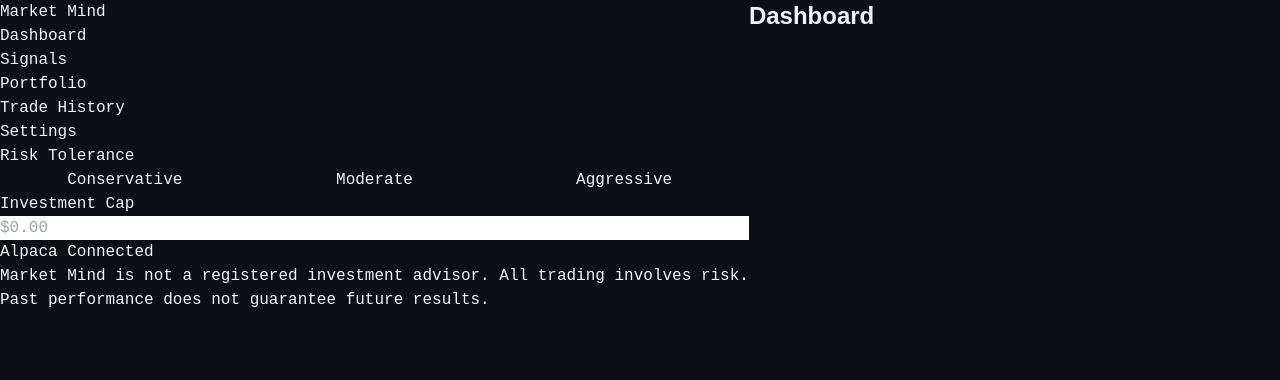
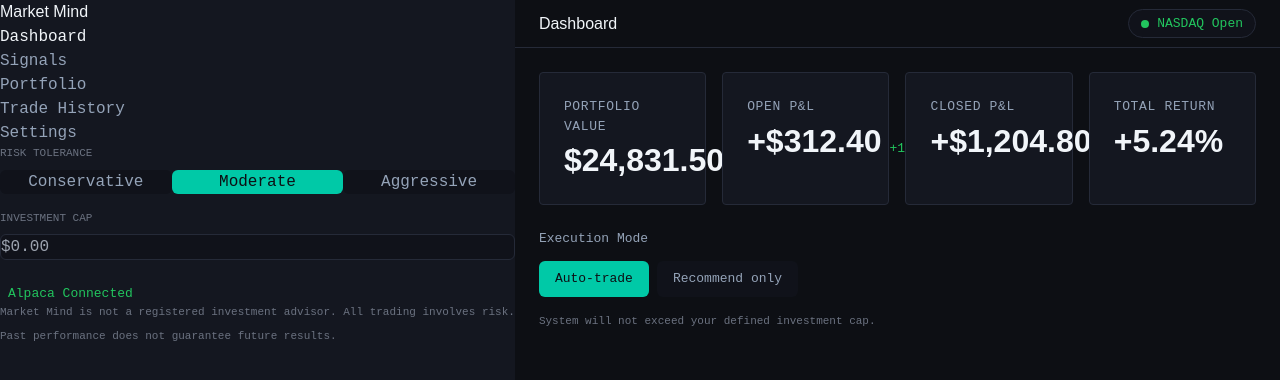
Before and after one commit to AEGIS-OSX/market-mind, a Next.js app: page /dashboard in a window 1280 px wide. Shown: the top 380 px of the page. Built offline with nearby package versions, Linux system fonts and the light colour scheme.

Commit message:
feat: Dashboard Page — Hero Metrics [worker-t2 via sterling]

```diff
--- a/app/dashboard/page.tsx
+++ b/app/dashboard/page.tsx
@@ -1,7 +1,183 @@
+"use client";
+
+import React, { useState, useEffect } from "react";
+import { motion, AnimatePresence } from "framer-motion";
+
+/**
+ * DESIGN TOKENS REFERENCE (from globals.css):
+ * --color-canvas: #0D0F14
+ * --color-surface-1: #141720
+ * --color-surface-2: #1C2030
+ * --color-surface-3: #10121A
+ * --color-border: #252A38
+ * --color-accent: #00C9A7
+ * --color-accent-ink: #0D0F14
+ * --color-gain: #22C55E
+ * --color-loss: #EF4444
+ * --color-text-primary: #F1F5F9
+ * --color-text-secondary: #94A3B8
+ * --color-text-muted: #6B7280
+ * --font-display: Söhne
+ * --font-body: Berkeley Mono
+ */
+
+interface MetricCardProps {
+  label: string;
+  value: string;
+  delta?: string;
+  deltaType?: "gain" | "loss";
+  loading?: boolean;
+}
+
+const Skeleton = () => (
+  <div className="animate-pulse space-y-2">
+    <div className="h-3 w-24 bg-[var(--color-surface-3)] rounded-[var(--radius-sm)]" />
+    <div className="h-8 w-32 bg-[var(--color-surface-3)] rounded-[var(--radius-sm)]" />
+  </div>
+);
+
+const MetricCard = ({ label, value, delta, deltaType, loading }: MetricCardProps) => {
+  const [isFlashing, setIsFlashing] = useState(false);
+  const [prevValue, setPrevValue] = useState(value);
+
+  useEffect(() => {
+    if (value !== prevValue) {
+      setIsFlashing(true);
+      const timer = setTimeout(() => setIsFlashing(false), 300);
+      setPrevValue(value);
+      return () => clearTimeout(timer);
+    }
+  }, [value, prevValue]);
+
+  if (loading) {
+    return (
+      <div className="p-6 bg-[var(--color-surface-1)] border border-[var(--color-border)] rounded-[var(--radius-panel)] h-[104px] flex flex-col justify-center">
+        <Skeleton />
+      </div>
+    );
+  }
+
+  const deltaColor = deltaType === "gain" ? "text-[var(--color-gain)]" : "text-[var(--color-loss)]";
+  const flashColor = deltaType === "loss" ? "var(--color-loss)" : "var(--color-gain)";
+
+  return (
+    <div className="p-6 bg-[var(--color-surface-1)] border border-[var(--color-border)] rounded-[var(--radius-panel)] hover:bg-[var(--color-surface-2)] transition-colors duration-[var(--duration-fast)] ease-[var(--ease-out)]">
+      <p className="text-[13px] font-[family-name:var(--font-body)] text-[var(--color-text-secondary)] mb-1 uppercase tracking-wider">
+        {label}
+      </p>
+      <div className="flex items-baseline gap-2">
+        <motion.span
+          animate={{
+            color: isFlashing ? flashColor : "var(--color-text-primary)",
+          }}
+          transition={{ duration: 0.3 }}
+          className="text-[32px] font-[family-name:var(--font-display)] font-semibold leading-tight"
+        >
+          {value}
+        </motion.span>
+        {delta && (
+          <span className={`text-[13px] font-[family-name:var(--font-body)] ${deltaColor}`}>
+            {delta}
+          </span>
+        )}
+      </div>
+    </div>
+  );
+};
+
 export default function DashboardPage() {
+  const [isLoading, setIsLoading] = useState(true);
+  const [executionMode, setExecutionMode] = useState<"auto" | "recommend">("auto");
+  const [marketOpen, setMarketOpen] = useState(true);
+
+  // Mock loading state
+  useEffect(() => {
+    const timer = setTimeout(() => setIsLoading(false), 1000);
+    return () => clearTimeout(timer);
+  }, []);
+
   return (
-    <section id="top">
-      <h1 className="text-2xl font-semibold" style={{ color: 'var(--color-text)' }}>Dashboard</h1>
-    </section>
+    <main className="flex-1 flex flex-col min-h-screen bg-[var(--color-canvas)]">
+      {/* Top Bar */}
+      <header className="h-12 border-b border-[var(--color-border)] px-6 flex items-center justify-between shrink-0">
+        <h1 className="text-[16px] font-[family-name:var(--font-display)] font-medium text-[var(--color-text-primary)]">
+          Dashboard
+        </h1>
+        <div className="flex items-center gap-2 px-3 py-1 rounded-full bg-[var(--color-surface-3)] border border-[var(--color-border)]">
+          <div
+            className={`w-2 h-2 rounded-full ${marketOpen ? "bg-[var(--color-gain)]" : "bg-[var(--color-text-muted)]"}`}
+          />
+          <span className={`text-[13px] font-[family-name:var(--font-body)] ${marketOpen ? "text-[var(--color-gain)]" : "text-[var(--color-text-muted)]"}`}>
+            {marketOpen ? "NASDAQ Open" : "NASDAQ Closed"}
+          </span>
+        </div>
+      </header>
+
+      {/* Metrics Grid */}
+      <section className="p-6 grid grid-cols-1 sm:grid-cols-2 lg:grid-cols-4 gap-4">
+        <MetricCard
+          label="Portfolio Value"
+          value="$24,831.50"
+          loading={isLoading}
+        />
+        <MetricCard
+          label="Open P&L"
+          value="+$312.40"
+          delta="+1.27%"
+          deltaType="gain"
+          loading={isLoading}
+        />
+        <MetricCard
+          label="Closed P&L"
+          value="+$1,204.80"
+          delta="+4.85%"
+          deltaType="gain"
+          loading={isLoading}
+        />
+        <MetricCard
+          label="Total Return"
+          value="+5.24%"
+          deltaType="gain"
+          loading={isLoading}
+        />
+      </section>
+
+      {/* Controls Section */}
+      <section className="px-6 pb-6 space-y-4">
+        <div className="flex flex-col gap-3">
+          <label className="text-[13px] font-[family-name:var(--font-body)] text-[var(--color-text-secondary)]">
+            Execution Mode
+          </label>
+          <div className="flex gap-2">
+            <button
+              onClick={() => setExecutionMode("auto")}
+              disabled={isLoading}
+              className={`h-9 px-4 rounded-[var(--radius-button)] text-[13px] font-medium transition-all duration-[var(--duration-fast)] ease-[var(--ease-out)] focus:outline-none focus:ring-2 focus:ring-[var(--color-accent)] focus:ring-offset-2 focus:ring-offset-[var(--color-canvas)] disabled:opacity-50 disabled:cursor-not-allowed ${
+                executionMode === "auto"
+                  ? "bg-[var(--color-accent)] text-[var(--color-accent-ink)]"
+                  : "bg-[var(--color-surface-3)] text-[var(--color-text-secondary)] hover:bg-[var(--color-surface-2)] hover:text-[var(--color-text-primary)]"
+              }`}
+            >
+              Auto-trade
+            </button>
+            <button
+              onClick={() => setExecutionMode("recommend")}
+              disabled={isLoading}
+              className={`h-9 px-4 rounded-[var(--radius-button)] text-[13px] font-medium transition-all duration-[var(--duration-fast)] ease-[var(--ease-out)] focus:outline-none focus:ring-2 focus:ring-[var(--color-accent)] focus:ring-offset-2 focus:ring-offset-[var(--color-canvas)] disabled:opacity-50 disabled:cursor-not-allowed ${
+                executionMode === "recommend"
+                  ? "bg-[var(--color-accent)] text-[var(--color-accent-ink)]"
+                  : "bg-[var(--color-surface-3)] text-[var(--color-text-secondary)] hover:bg-[var(--color-surface-2)] hover:text-[var(--color-text-primary)]"
+              }`}
+            >
+              Recommend only
+            </button>
+          </div>
+        </div>
+
+        <p className="text-[11px] font-[family-name:var(--font-body)] text-[var(--color-text-muted)]">
+          System will not exceed your defined investment cap.
+        </p>
+      </section>
+    </main>
   );
 }
```
